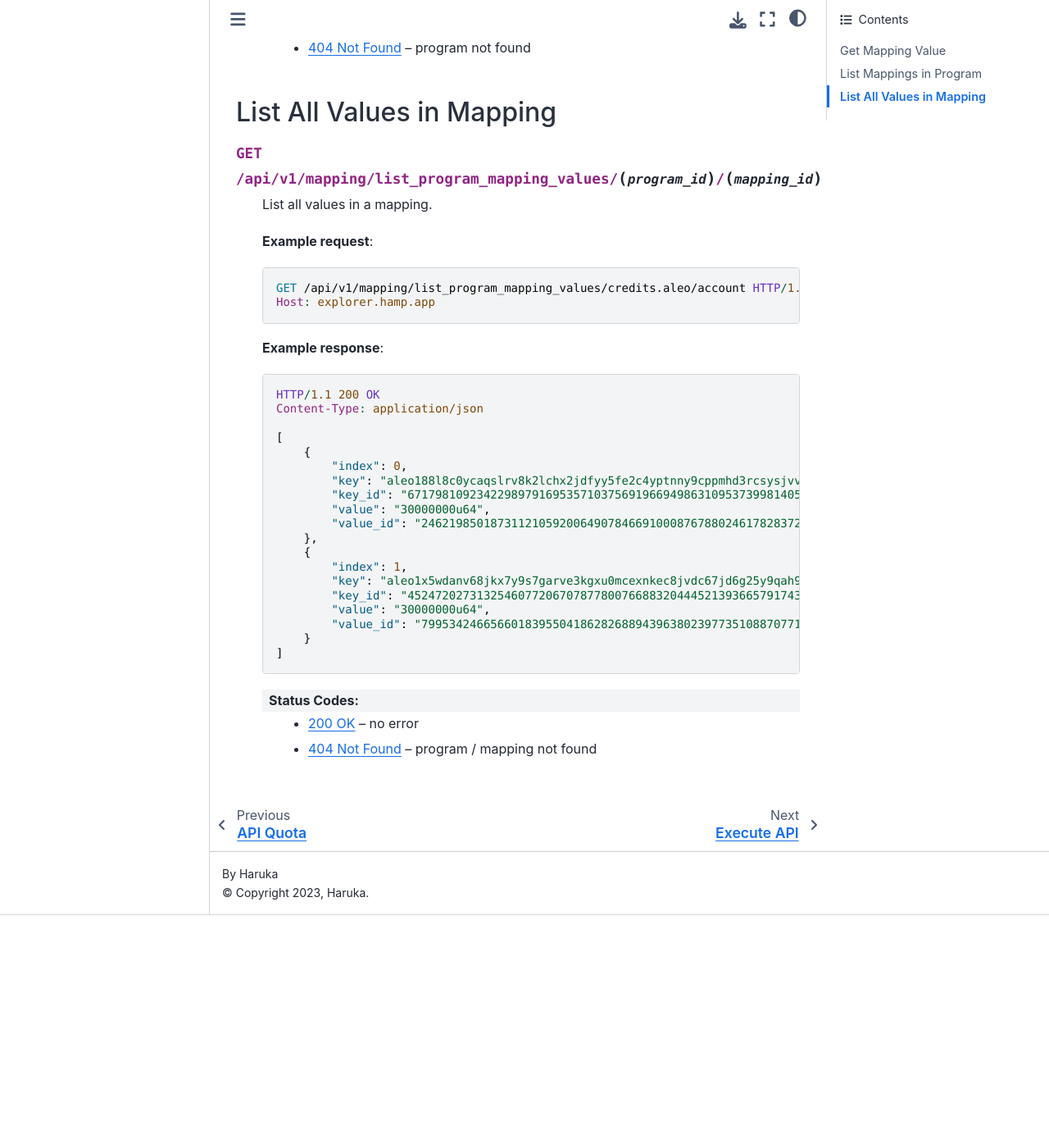
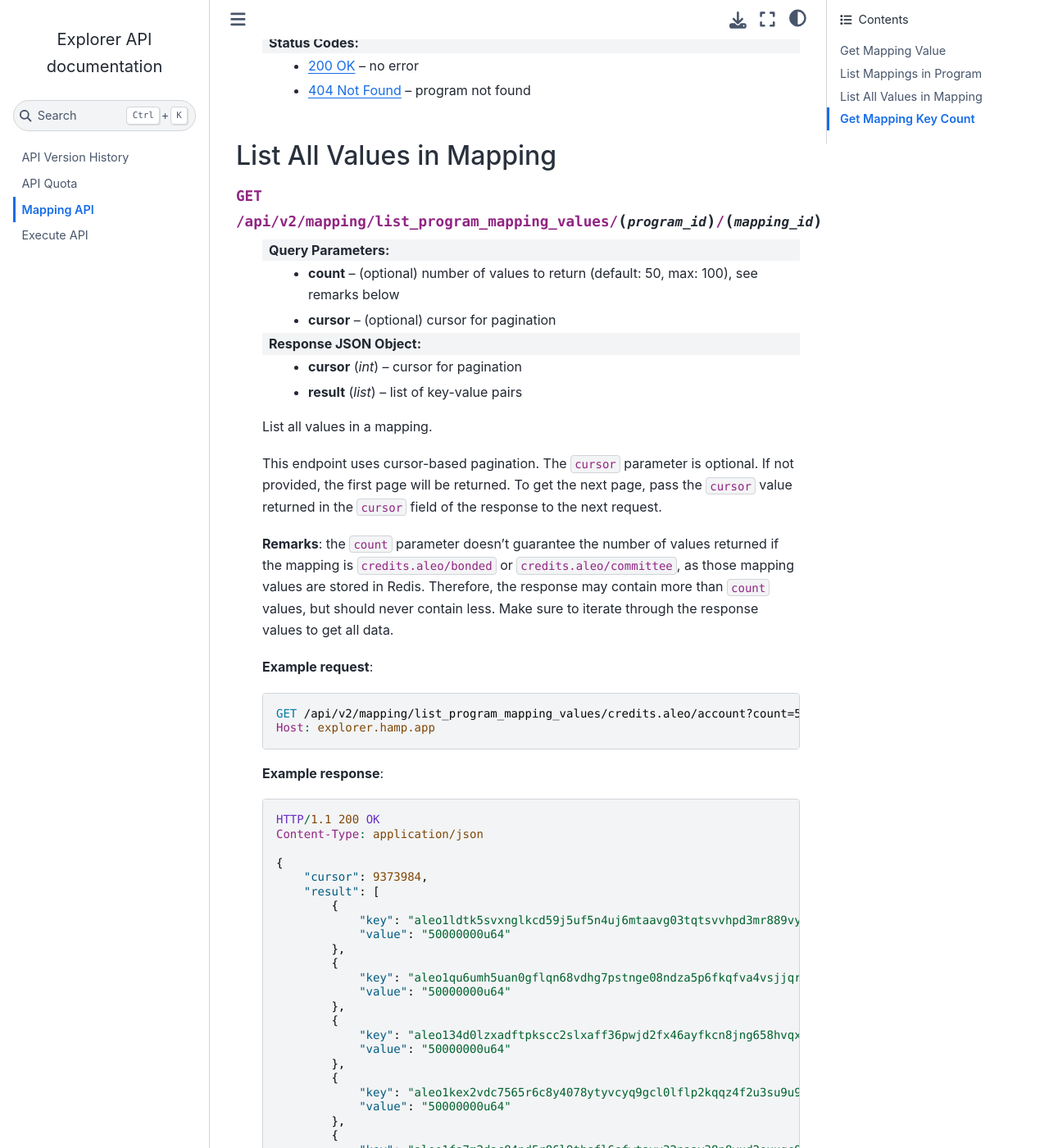
Before and after one commit to HarukaMa/aleo-explorer, a Sphinx documentation site: the page built from api/docs/source/mapping.rst, in a window 1280 px wide and 1400 px high, scrolled down 1928 px. Shown: the whole window at 82% size. Built offline with Sphinx 7.4.7 and the Sphinx Book theme 1.1.4, drawn with Linux system fonts in a browser that asks for light colours; before the commit the page ends 3044 px from its top, so only the background shows below that; some of the changed text lies outside the part shown.

Commit message:
update api document

```diff
--- a/api/docs/source/index.rst
+++ b/api/docs/source/index.rst
@@ -9,6 +9,7 @@ Explorer API
 .. toctree::
    :maxdepth: 2
 
+   version
    quota
    mapping
    execute
--- a/api/docs/source/mapping.rst
+++ b/api/docs/source/mapping.rst
@@ -75,49 +75,105 @@ List Mappings in Program
       Content-Type: application/json
 
       [
+          "committee",
+          "bonded",
+          "unbonding",
           "account"
       ]
 
    :statuscode 200: no error
    :statuscode 404: program not found
 
+.. _mapping-list-all-values:
+
 List All Values in Mapping
 --------------------------
 
-.. http:get:: /api/v1/mapping/list_program_mapping_values/(program_id)/(mapping_id)
+.. http:get:: /api/v2/mapping/list_program_mapping_values/(program_id)/(mapping_id)
+
+      :query count: (optional) number of values to return (default: 50, max: 100), see remarks below
+      :query cursor: (optional) cursor for pagination
+      :>json int cursor: cursor for pagination
+      :>json list result: list of key-value pairs
 
       List all values in a mapping.
+
+      This endpoint uses cursor-based pagination. The ``cursor`` parameter is optional. If not provided, the first page
+      will be returned. To get the next page, pass the ``cursor`` value returned in the ``cursor`` field of the response
+      to the next request.
+
+      **Remarks**: the ``count`` parameter doesn't guarantee the number of values returned if the mapping is
+      ``credits.aleo/bonded`` or ``credits.aleo/committee``, as those mapping values are stored in Redis. Therefore,
+      the response may contain more than ``count`` values, but should never contain less. Make sure to iterate through
+      the response values to get all data.
 
       **Example request**:
 
       .. sourcecode:: http
 
-         GET /api/v1/mapping/list_program_mapping_values/credits.aleo/account HTTP/1.1
+         GET /api/v2/mapping/list_program_mapping_values/credits.aleo/account?count=5 HTTP/1.1
          Host: explorer.hamp.app
 
       **Example response**:
 
       .. sourcecode:: http
 
-         HTTP/1.1 200 OK
-         Content-Type: application/json
+        HTTP/1.1 200 OK
+        Content-Type: application/json
 
-         [
-             {
-                 "index": 0,
-                 "key": "aleo188l8c0ycaqslrv8k2lchx2jdfyy5fe2c4yptnny9cppmhd3rcsysjvvffc",
-                 "key_id": "6717981092342298979169535710375691966949863109537399814054477596939141497911field",
-                 "value": "30000000u64",
-                 "value_id": "2462198501873112105920064907846691000876788024617828372841762417643460125424field"
-             },
-             {
-                 "index": 1,
-                 "key": "aleo1x5wdanv68jkx7y9s7garve3kgxu0mcexnkec8jvdc67jd6g25y9qah9hyv",
-                 "key_id": "452472027313254607720670787780076688320444521393665791743503582289680559862field",
-                 "value": "30000000u64",
-                 "value_id": "799534246656601839550418628268894396380239773510887077116756969413724260537field"
-             }
-         ]
+        {
+            "cursor": 9373984,
+            "result": [
+                {
+                    "key": "aleo1ldtk5svxnglkcd59j5uf5n4uj6mtaavg03tqtsvvhpd3mr889vyqvh8wnp",
+                    "value": "50000000u64"
+                },
+                {
+                    "key": "aleo1qu6umh5uan0gflqn68vdhg7pstnge08ndza5p6fkqfva4vsjjqrq2avdhg",
+                    "value": "50000000u64"
+                },
+                {
+                    "key": "aleo134d0lzxadftpkscc2slxaff36pwjd2fx46ayfkcn8jng658hvqxscrhgyz",
+                    "value": "50000000u64"
+                },
+                {
+                    "key": "aleo1kex2vdc7565r6c8y4078ytyvcyq9gcl0lflp2kqqz4f2u3su9u9qvyyqhw",
+                    "value": "50000000u64"
+                },
+                {
+                    "key": "aleo1fa7m2dac84nd5r86l9thsfl6sfwtayv32naav38n8yud2exuqc9su3c5py",
+                    "value": "50000000u64"
+                }
+            ]
+        }
 
       :statuscode 200: no error
       :statuscode 404: program / mapping not found
+
+.. _mapping-get-key-count:
+
+Get Mapping Key Count
+---------------------
+
+.. http:get:: /api/v2/mapping/get_key_count/(program_id)/(mapping_id)
+
+   Get the number of keys in a mapping.
+
+   **Example request**:
+
+   .. sourcecode:: http
+
+      GET /api/v2/mapping/get_key_count/credits.aleo/account HTTP/1.1
+      Host: explorer.hamp.app
+
+   **Example response**:
+
+   .. sourcecode:: http
+
+      HTTP/1.1 200 OK
+      Content-Type: application/json
+
+      115448
+
+   :statuscode 200: no error
+   :statuscode 404: program / mapping not found
```
Also changed, not shown: api/docs/source/version.rst (added, +24 -0 lines).
